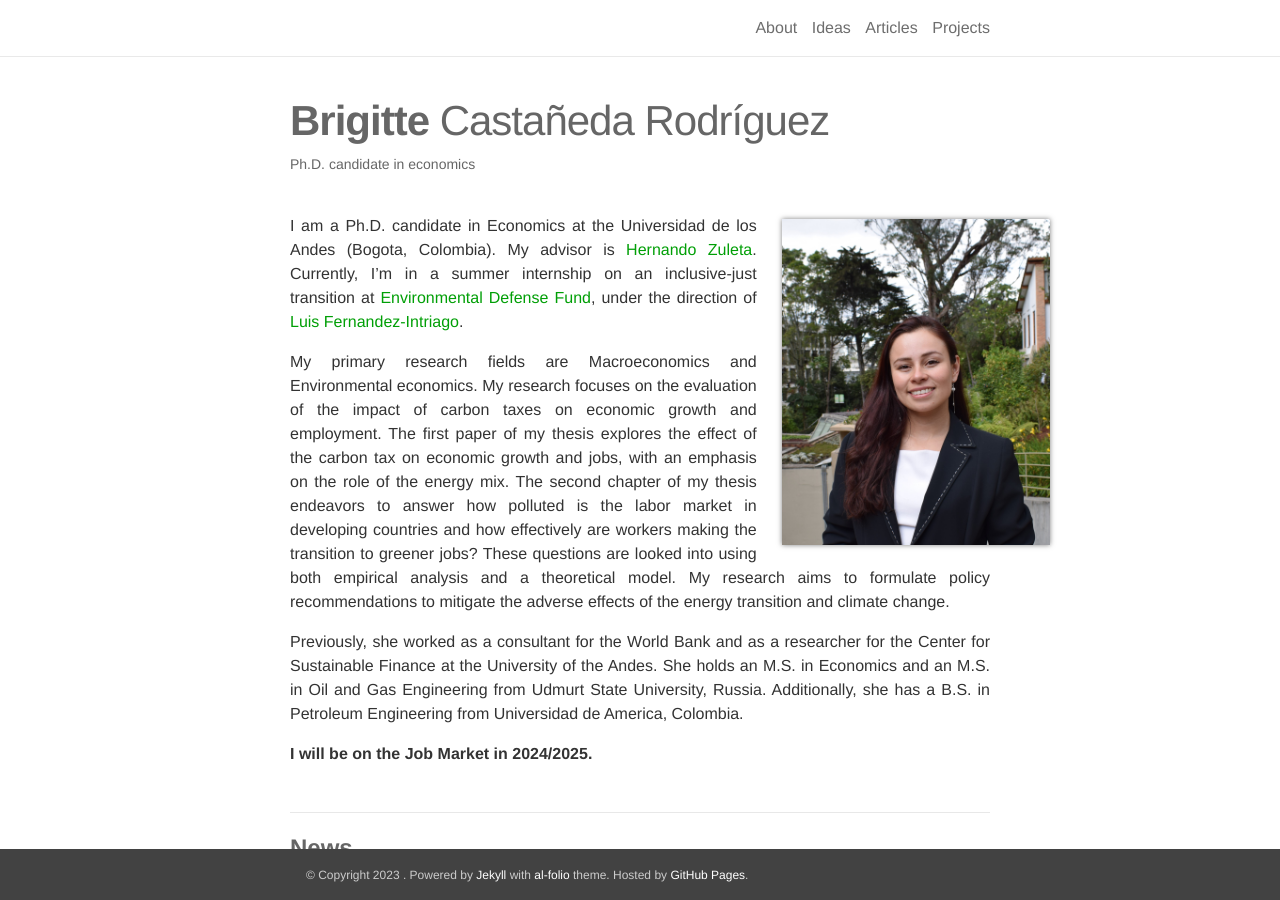
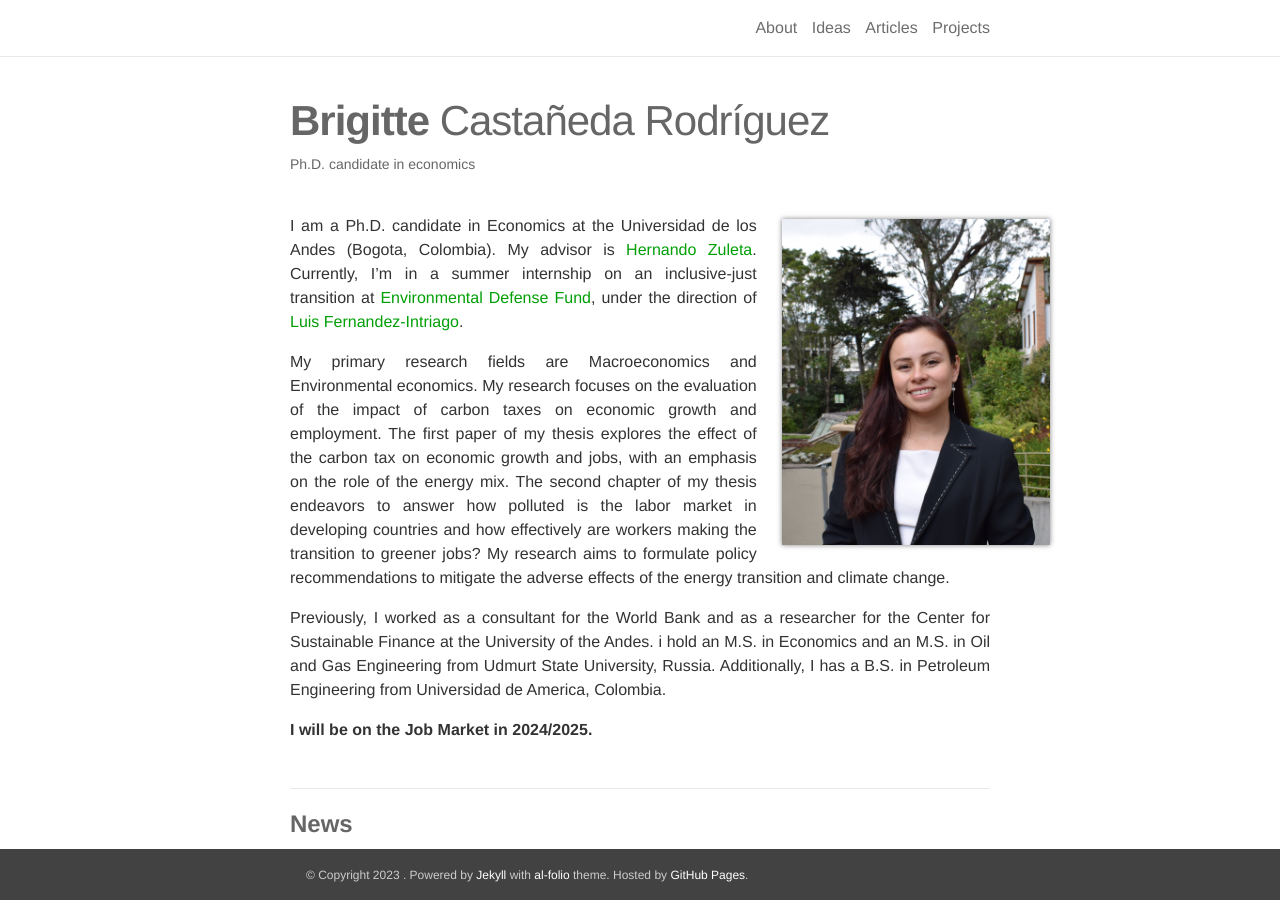
Before and after one commit to polanco-jaime/polanco-jaime.github.io, a Jekyll site: the page built from _pages/about.md, in a window 1280 px wide and 900 px high. Built offline with Jekyll 4.4.1, drawn with Linux system fonts in a browser that asks for light colours; nearby versions of some CDN libraries; some web fonts are replaced.

Commit message:
Updated about 3

```diff
--- a/_pages/about.md
+++ b/_pages/about.md
@@ -16,10 +16,10 @@ social: true
 I am a Ph.D. candidate in Economics at the Universidad de los Andes (Bogota, Colombia). My advisor is [Hernando Zuleta](https://scholar.google.com/citations?user=CgFQtFIAAAAJ&hl=en). Currently, I'm in a summer internship on an inclusive-just transition at [Environmental Defense Fund](https://www.edf.org/), under the direction of [Luis Fernandez-Intriago](https://www.luisfernandezintriago.com/home).
 {: .text-justify}
 
-My primary research fields are Macroeconomics and Environmental economics. My research focuses on the evaluation of the impact of carbon taxes on economic growth and employment. The first paper of my thesis explores the effect of the carbon tax on economic growth and jobs, with an emphasis on the role of the energy mix. The second chapter of my thesis endeavors to answer how polluted is the labor market in developing countries and how effectively are workers making the transition to greener jobs? These questions are looked into using both empirical analysis and a theoretical model. My research aims to formulate policy recommendations to mitigate the adverse effects of the energy transition and climate change.
+My primary research fields are Macroeconomics and Environmental economics. My research focuses on the evaluation of the impact of carbon taxes on economic growth and employment. The first paper of my thesis explores the effect of the carbon tax on economic growth and jobs, with an emphasis on the role of the energy mix. The second chapter of my thesis endeavors to answer how polluted is the labor market in developing countries and how effectively are workers making the transition to greener jobs? My research aims to formulate policy recommendations to mitigate the adverse effects of the energy transition and climate change.
 {: .text-justify}
 
-Previously, she worked as a consultant for the World Bank and as a researcher for the Center for Sustainable Finance at the University of the Andes. She holds an M.S. in Economics and an M.S. in Oil and Gas Engineering from Udmurt State University, Russia. Additionally, she has a B.S. in Petroleum Engineering from Universidad de America, Colombia.
+Previously, I worked as a consultant for the World Bank and as a researcher for the Center for Sustainable Finance at the University of the Andes. i hold an M.S. in Economics and an M.S. in Oil and Gas Engineering from Udmurt State University, Russia. Additionally, I has a B.S. in Petroleum Engineering from Universidad de America, Colombia.
 {: .text-justify}
 
 **I will be on the Job Market in 2024/2025.**
```
Also changed, not shown: 4 other files.
